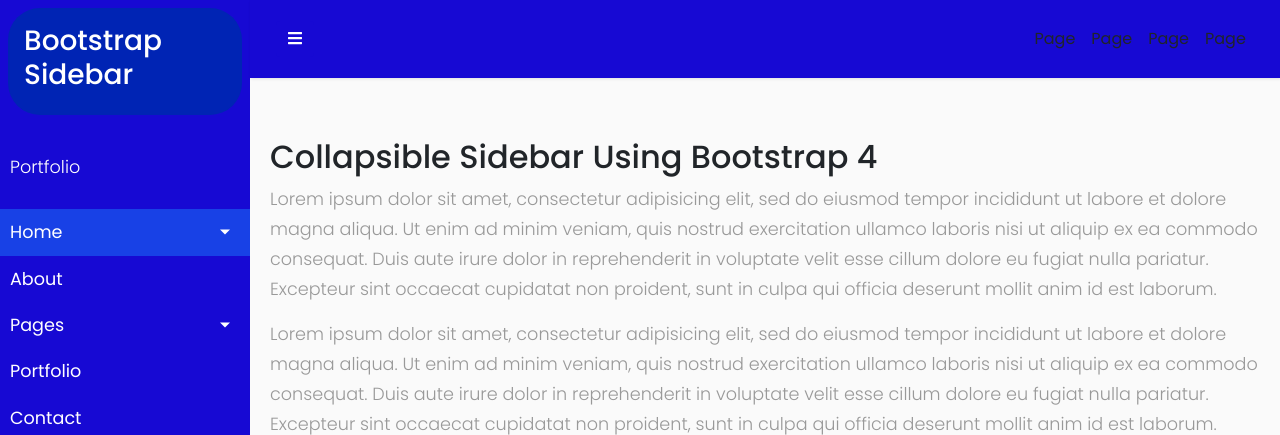
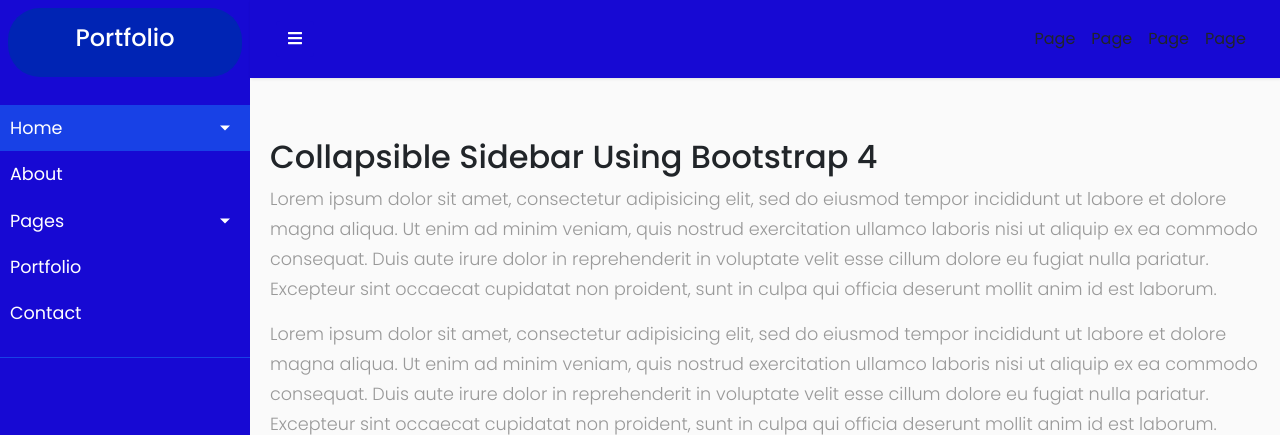
Before and after one commit to JasonOktavian/portfolio_backend, a PHP site: page / in a window 1280 px wide. Shown: the top 435 px of the page. Run offline with PHP 8.4, Linux system fonts and the light colour scheme; some libraries are stand-ins or nearby versions.

Commit message:
Update Sidebar
Changing h3 to h4 and making the text center

```diff
--- a/css/style.css
+++ b/css/style.css
@@ -82,6 +82,7 @@
   margin: 0.5rem;
   border-radius: 2rem;
   background: #0024b4;
+  text-align: center;
 }
 
 #sidebar ul.components {
--- a/index.php
+++ b/index.php
@@ -23,11 +23,10 @@
         <!-- Sidebar  -->
         <nav id="sidebar">
             <div class="sidebar-header">
-                <h3>Bootstrap Sidebar</h3>
+                <h4>Portfolio</h4>
             </div>
 
             <ul class="list-unstyled components">
-                <p>Portfolio</p>
                 <!-- Home menu and sub menu -->
                 <li class="active">
                     <a href="#homeSubmenu" data-toggle="collapse" aria-expanded="false" class="dropdown-toggle">Home</a>
```
